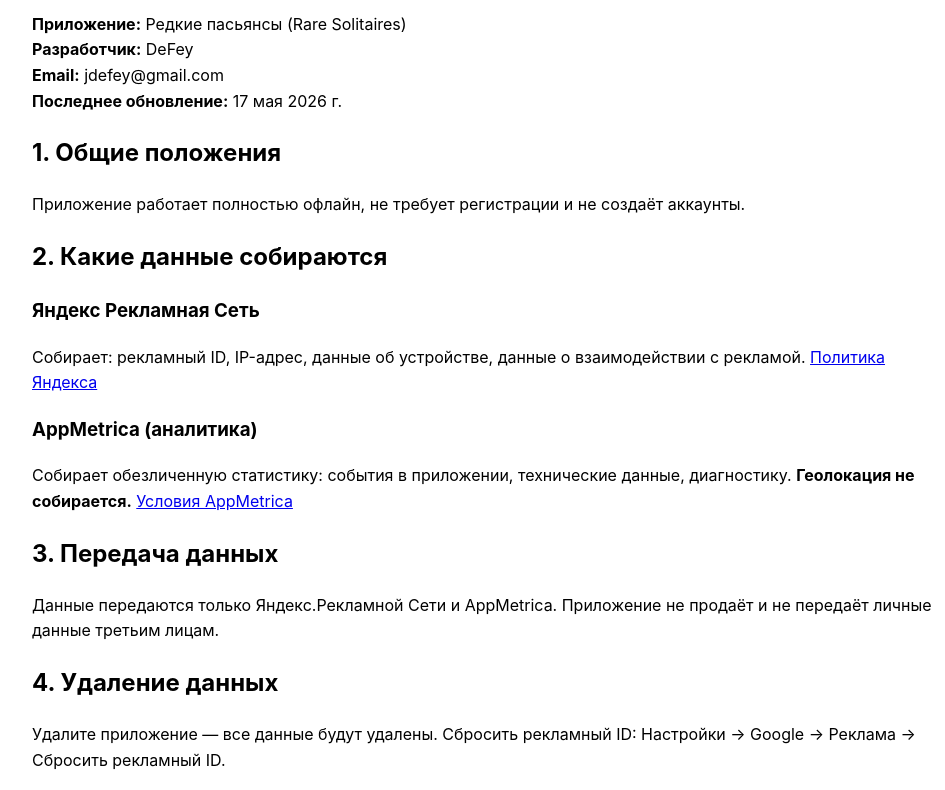
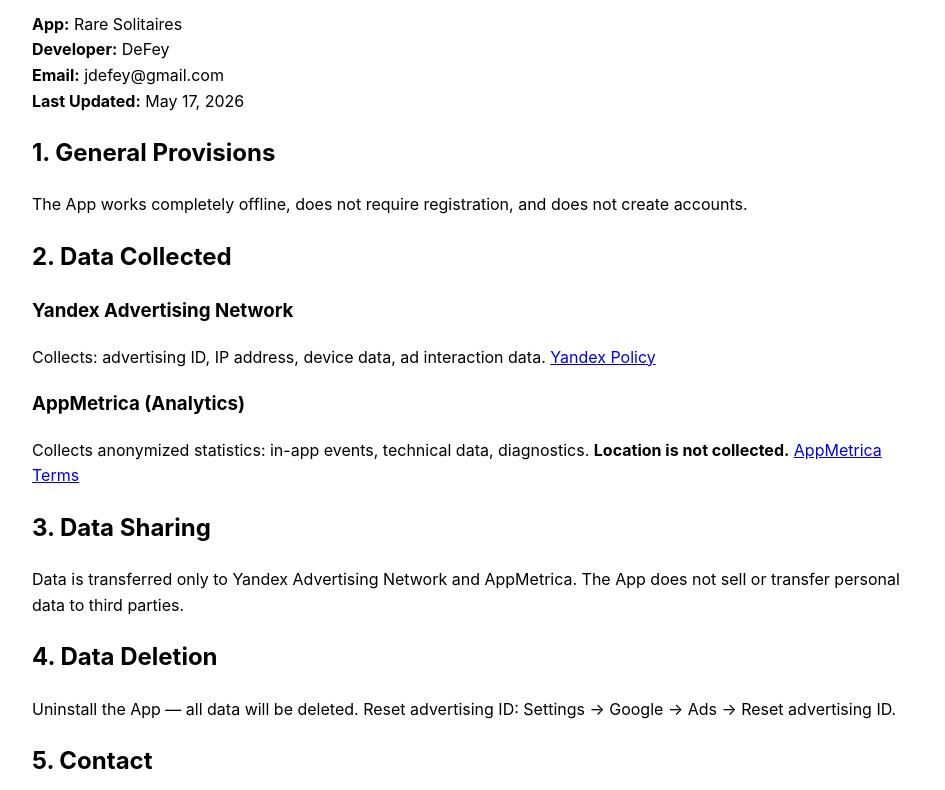
Before and after one commit to AndreyGrechkin/privacy-policies, a plain HTML site: page rare_solitaire_privacy_policy.html in a window 1280 px wide. Shown: the part 202-992 px from the top of the page, without its empty margins (158-1103 px from the left). Drawn offline with Linux system fonts and the light colour scheme.

Commit message:
Update rare_solitaire_privacy_policy.html

```diff
--- a/rare_solitaire_privacy_policy.html
+++ b/rare_solitaire_privacy_policy.html
@@ -26,7 +26,7 @@
     <a href="#" data-lang="zh">中文</a>
     <a href="#" data-lang="it">Italiano</a>
 </div>
-<div id="lang-ru" class="lang-section active">
+<div id="lang-ru" class="lang-section">
     <h1>Политика конфиденциальности</h1>
     <p><strong>Приложение:</strong> Редкие пасьянсы (Rare Solitaires)<br><strong>Разработчик:</strong> DeFey<br><strong>Email:</strong> jdefey@gmail.com<br><strong>Последнее обновление:</strong> 17 мая 2026 г.</p>
     <h2>1. Общие положения</h2>
@@ -43,7 +43,7 @@
     <h2>5. Контакты</h2>
     <p>jdefey@gmail.com</p>
 </div>
-<div id="lang-en" class="lang-section">
+<div id="lang-en" class="lang-section active">
     <h1>Privacy Policy</h1>
     <p><strong>App:</strong> Rare Solitaires<br><strong>Developer:</strong> DeFey<br><strong>Email:</strong> jdefey@gmail.com<br><strong>Last Updated:</strong> May 17, 2026</p>
     <h2>1. General Provisions</h2>
```
